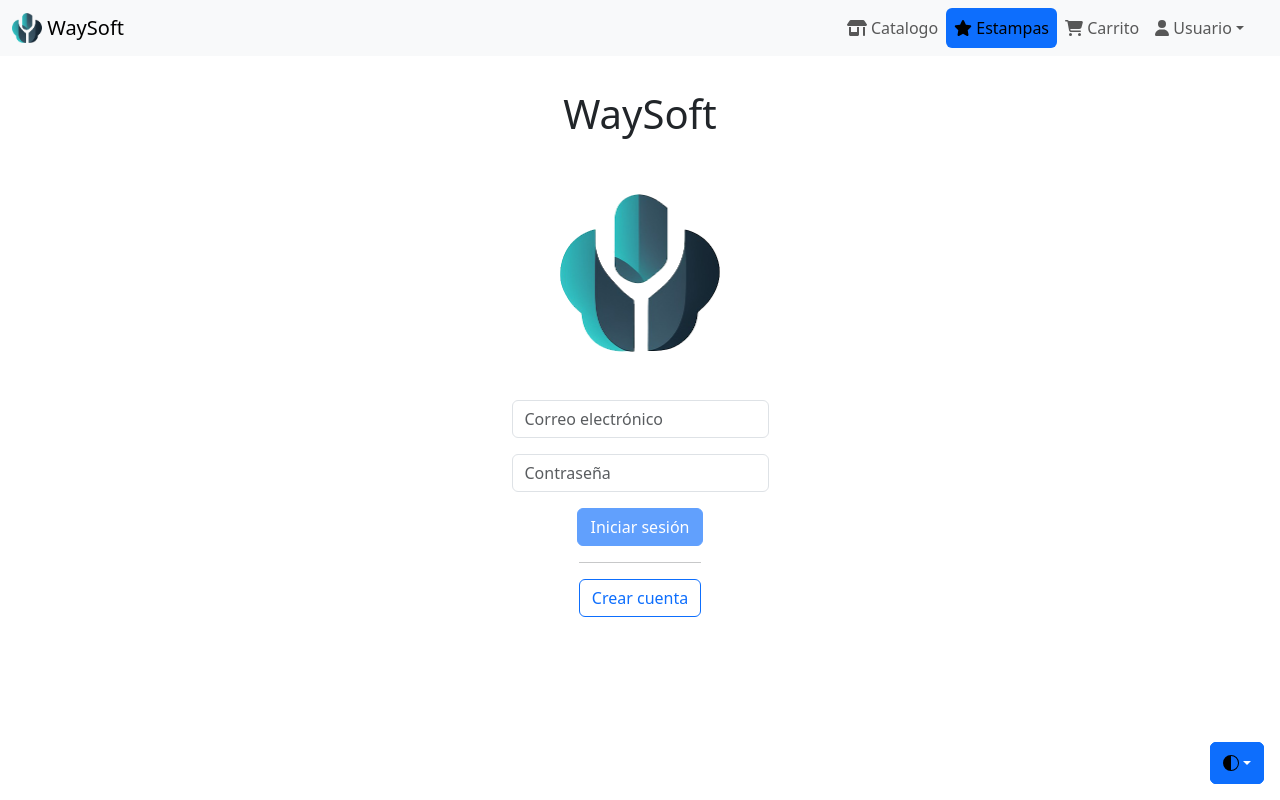
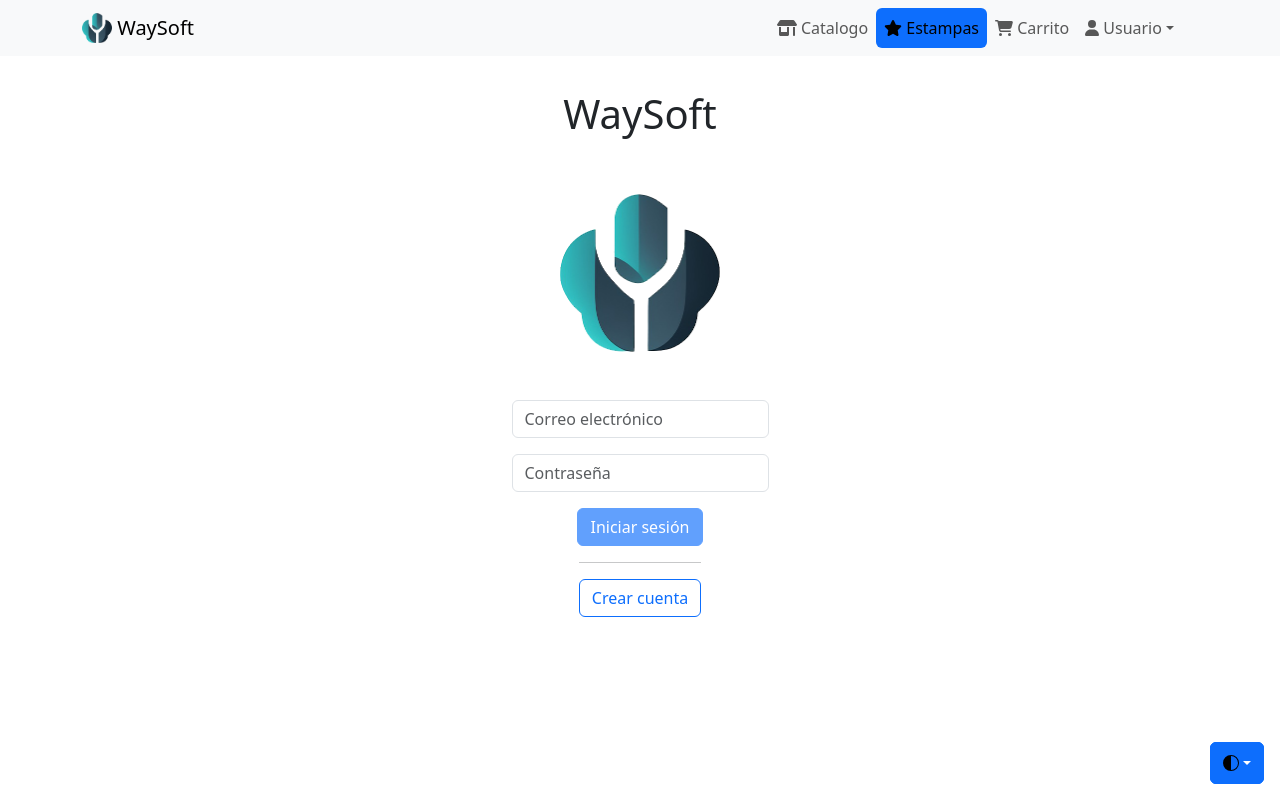
Before and after one commit to Porcelanic/Pagina, a React (Vite) app in the folder frontend/: page /#/ in a window 1280 px wide. Built offline with nearby package versions, Linux system fonts and the light colour scheme.

Commit message:
Update Header.jsx

```diff
--- a/frontend/src/Components/Header.jsx
+++ b/frontend/src/Components/Header.jsx
@@ -18,7 +18,7 @@ function Header() {
         expand="md"
         className="bg-body-tertiary mb-3 border-bottomer"
       >
-        <Container fluid>
+        <Container>
           <Navbar.Brand href="/#/">
             <img
               src="logo.png"
```
